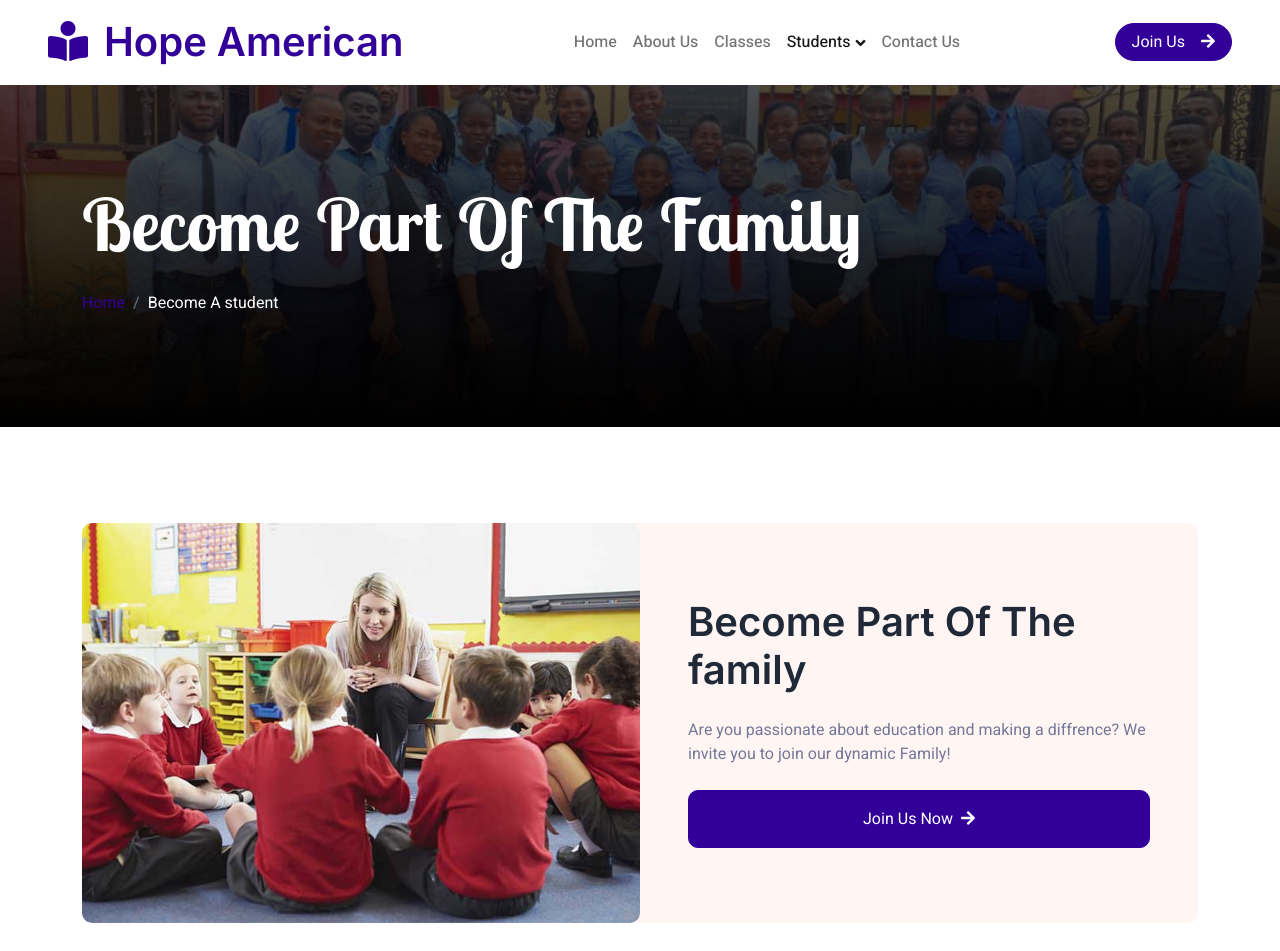
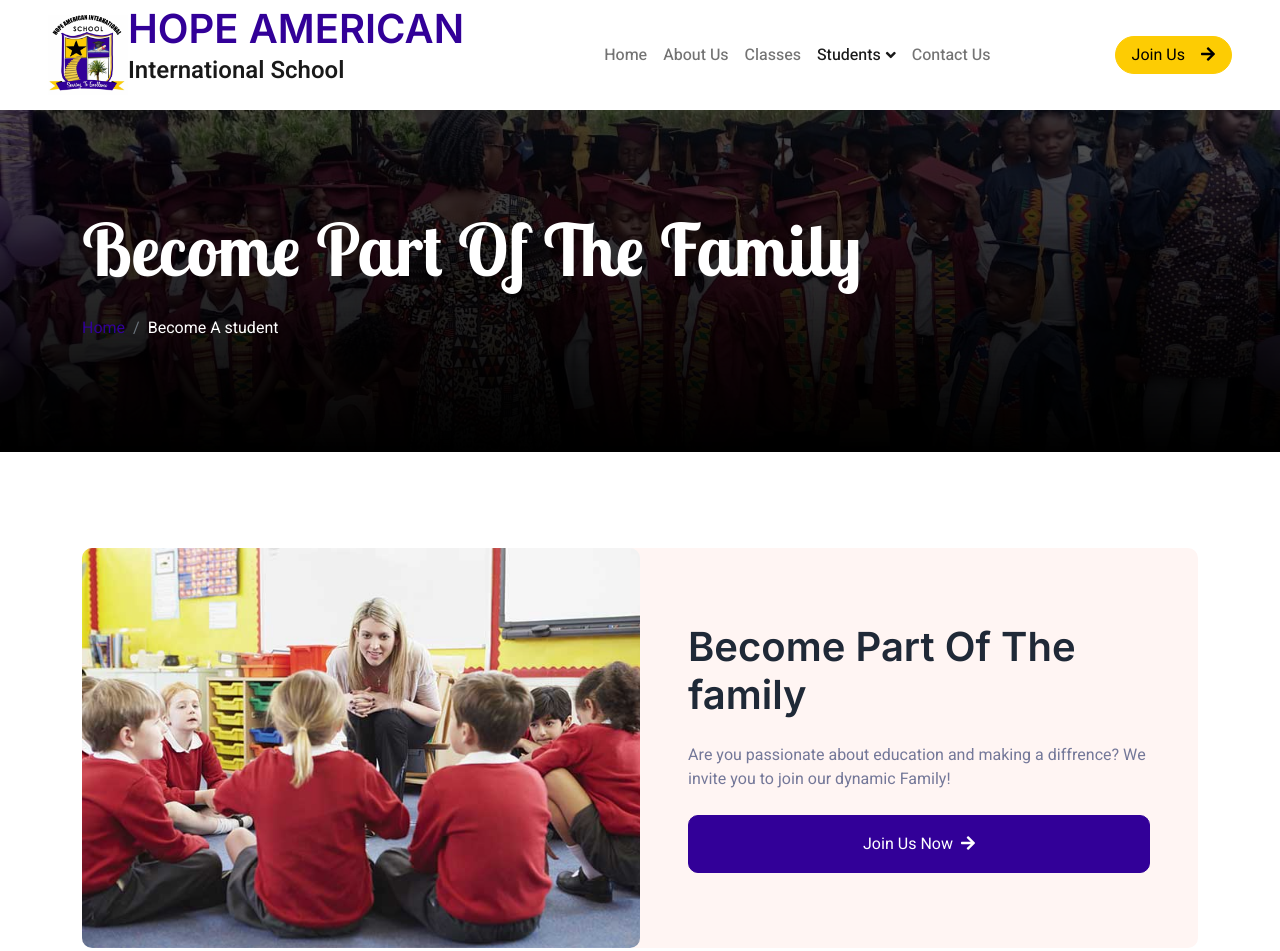
Before and after one commit to kelvyn-Wonder/School_Website, a website with bundled scripts: page call-to-action.html in a window 1280 px wide. Shown: the top 951 px of the page. Built offline with nearby package versions, Linux system fonts and the light colour scheme.

Commit message:
some changes in pages

```diff
--- a/call-to-action.html
+++ b/call-to-action.html
@@ -46,8 +46,15 @@
 
         <!-- Navbar Start -->
         <nav class="navbar navbar-expand-lg bg-white navbar-light sticky-top px-4 px-lg-5 py-lg-0">
+            <span class="logo-img">
+                    <img  src="./img/school-img/logo.jpeg" alt="school logo" height="80" width="80">
+            </span>
             <a href="index.html" class="navbar-brand">
-                <h1 class="m-0 text-primary"><i class="fa fa-book-reader me-3"></i>Hope American</h1>
+                <h1 class="m-0 text-primary">
+
+                    HOPE AMERICAN
+                </h1>
+                <p class="subtile">International School</p>
             </a>
             <button type="button" class="navbar-toggler" data-bs-toggle="collapse" data-bs-target="#navbarCollapse">
                 <span class="navbar-toggler-icon"></span>
@@ -62,7 +69,6 @@
                         <div class="dropdown-menu rounded-0 rounded-bottom border-0 shadow-sm m-0">
 
                             <a href="call-to-action.html" class="dropdown-item active">Become A Student</a>
-
                             <a href="testimonial.html" class="dropdown-item">Testimonial</a>
                             <a href="gallary.html" class="dropdown-item">Photo Gallery</a>
 
@@ -70,14 +76,14 @@
                     </div>
                     <a href="contact.html" class="nav-item nav-link">Contact Us</a>
                 </div>
-                <a href="" class="btn btn-primary rounded-pill px-3 d-none d-lg-block">Join Us<i class="fa fa-arrow-right ms-3"></i></a>
+                <a href="" class="btn btn-dark rounded-pill px-3 d-none d-lg-block">Join Us<i class="fa fa-arrow-right ms-3"></i></a>
             </div>
         </nav>
         <!-- Navbar End -->
 
 
         <!-- Page Header End -->
-        <div class="container-xxl py-5 page-header position-relative mb-5">
+        <div class="container-xxl py-5 student-header position-relative mb-5">
             <div class="container py-5">
                 <h1 class="display-2 text-white animated slideInDown mb-4">Become Part Of The Family</h1>
                 <nav aria-label="breadcrumb animated slideInDown">
@@ -195,7 +201,7 @@
 
 
         <!-- Back to Top -->
-        <a href="#" class="btn btn-lg btn-primary btn-lg-square back-to-top"><i class="bi bi-arrow-up"></i></a>
+        <a href="#" class="btn btn-lg btn-dark btn-lg-square back-to-top"><i class="bi bi-arrow-up"></i></a>
     </div>
 
     <!-- JavaScript Libraries -->
--- a/css/style.css
+++ b/css/style.css
@@ -192,6 +192,7 @@ h6,
     background: url(../img/school-img/Group-image2.jpeg) center center repeat-x;
 }
 
+
 @media (max-width: 768px) {
     .header-carousel .owl-carousel-item {
         position: relative;
@@ -251,11 +252,37 @@ h6,
     background: linear-gradient(rgba(0, 0, 0, 0.661), rgb(0, 0, 0)), url(../img/school-img/Group-image2.jpeg) center center no-repeat;
     background-size: cover;
 }
+.student-header {
+    background: linear-gradient(rgba(0, 0, 0, 0.661), rgb(0, 0, 0)), url(../img/school-img/Graduation-day5.jpeg) center center no-repeat;
+    background-size: cover;
+}
+
+.student-header::before,
+.student-header::after {
+    position: absolute;
+    content: "";
+    width: 100%;
+
+    top: 0;
+    left: 0;
+    background: url(../img/school-img/Graduation-day5.jpeg) center center repeat-x;
+    z-index: 1;
+}
+
+.student-header::after {
+    top: auto;
+    bottom: 0;
+    background: url(../img/school-img/Graduation-day5.jpeg) center center repeat-x;
+}
 
 .breadcrumb-item + .breadcrumb-item::before {
     color: rgba(255, 255, 255, .5);
 }
 
+.subtile{
+    font-size: 1.5rem;
+    font-weight: bold;
+}
 
 /*** Facility ***/
 .facility-item .facility-icon {
```
Also changed, not shown: 404.html (+10 -3 lines), about.html (+8 -1 lines), appointment.html (+8 -1 lines), classes.html (+8 -1 lines), contact.html (+9 -5 lines), facility.html (+8 -1 lines), gallary.html (+10 -3 lines), index.html (+11 -3 lines), team.html (+10 -3 lines), testimonial.html (+10 -3 lines), css/bootstrap.min.css, img/school-img/Graduation-2.jpg (renamed from img/school-img/Graduation=day2.jpg), img/school-img/Graduation-day5.jpeg (renamed from img/school-img/carousel-1.jpeg), img/school-img/Graduation6.jpeg (renamed from img/school-img/Graduation6.jpg), 1 more files.
